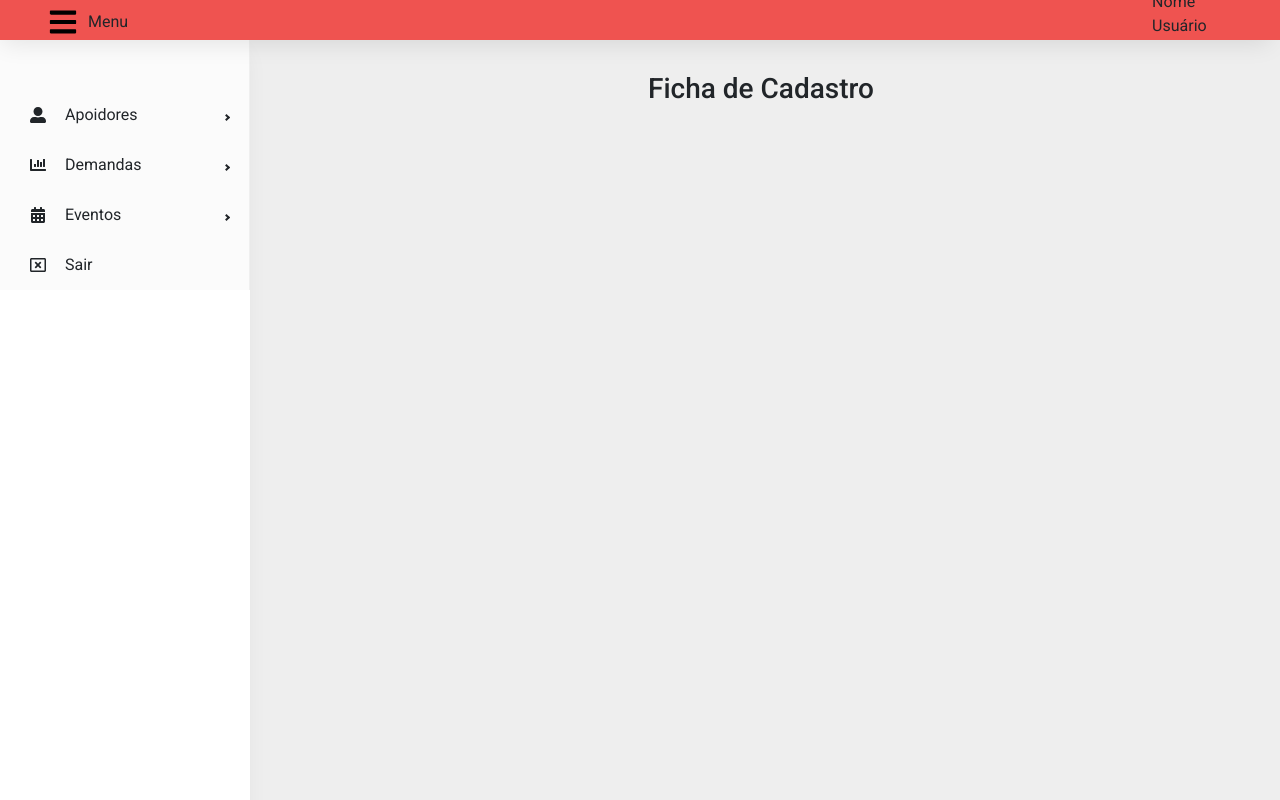
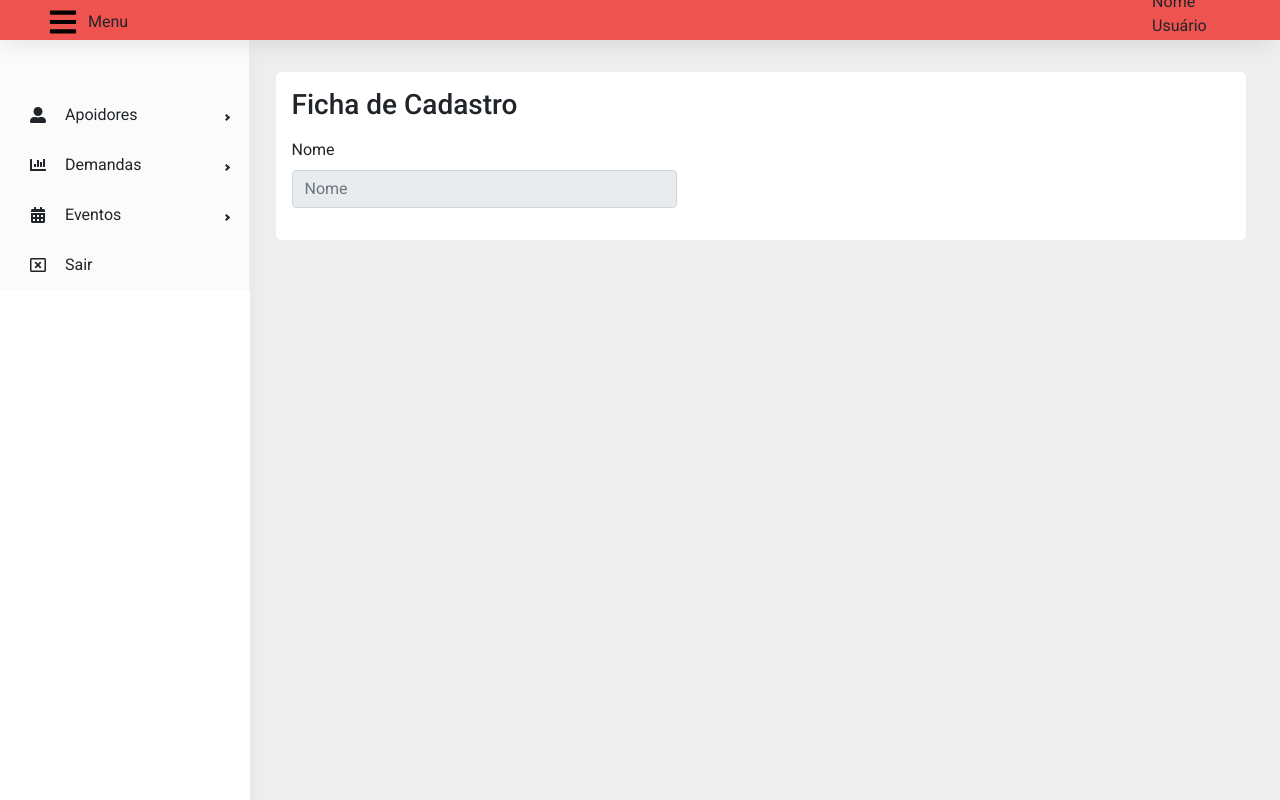
Before and after one commit to gustavofaquim/sisparla-frontend, a React (Vite) app: page /ficha-apoiador/1 in a window 1280 px wide. Shown: the top 800 px of the page. Built offline with nearby package versions, Linux system fonts and the light colour scheme; no server answers.

Commit message:
feat: implementando ficha de apoiador

```diff
--- a/src/components/ApoiadoresFicha.jsx
+++ b/src/components/ApoiadoresFicha.jsx
@@ -2,6 +2,7 @@ import React, { useEffect, useState } from "react";
 import { useNavigate, useParams } from "react-router-dom";
 import userFetch from "../axios/config.js";
 
+import "../styles/components/apoiador-ficha.sass";
 
 
 const ApoiadoresFicha = () => {
@@ -44,10 +45,10 @@ const ApoiadoresFicha = () => {
             return;
         }
 
-
         await userFetch.get(`/apoiadores/${id}`)
             .then((response) => {
                 setData(response.data);
+                console.log(response.data);
             })
             .catch((error) => {
 
@@ -59,14 +60,66 @@ const ApoiadoresFicha = () => {
             });
     }
 
+
     useEffect(() => {
         getApoiador();
     }, []);
 
 
+    //Receber os valores dos inputs
+    const valueInput = (e) => setData({...data, [e.target.name] : e.target.value});
+
+    const apoiadorEdit = async(e) =>{
+        e.preventDefault();
+
+        try {
+
+            const response = await userFetch.put(`/apoiadores/${id}`)
+
+            navigate('/apoiadores');
+        } catch (error) {
+
+        }
+    }
+
     return(
         <div className="apoiador-ficha">
             <h3>Ficha de Cadastro</h3>
+
+
+            <div className="dados-topo">
+                <h2>{data.Nome}</h2>
+                <p>{data.Apelido}</p>
+            </div>
+
+            <div className="dados-corpo">
+                <p>{data.DataNascimento}</p>
+                <p>{data.Email}</p>
+                <p>{data.Religiao}</p>
+                <p>{data.Profissao}</p>
+            </div>
+
+            <div className="dados-endereco">
+                <p>{data?.EnderecoApoiador?.CidadeApoiador?.Nome}</p>
+                <p>{data?.EnderecoApoiador?.Bairro}</p>
+                <p>{data?.EnderecoApoiador?.CidadeApoiador?.Lagradouro}</p>
+
+            </div>
+
+            <div className='form-apoiador'>
+                <form >
+                    <div class="form-row">
+
+                        <div class="form-group col-md-5">
+                            <label htmlFor="nome">Nome</label>
+                            <input type="disable" class="form-control" id="nome" name='nome' placeholder="Nome" disabled value={data.Nome} onChange={valueInput} />
+                        </div>
+
+                    </div>
+
+                </form>
+
+            </div>
         </div>
     );
 }
--- /dev/null
+++ b/src/styles/components/apoiador-ficha.sass
@@ -0,0 +1,5 @@
+@use "../variables"
+@use "../mixins"
+
+.apoiador-ficha
+    @include mixins.paginas
```
